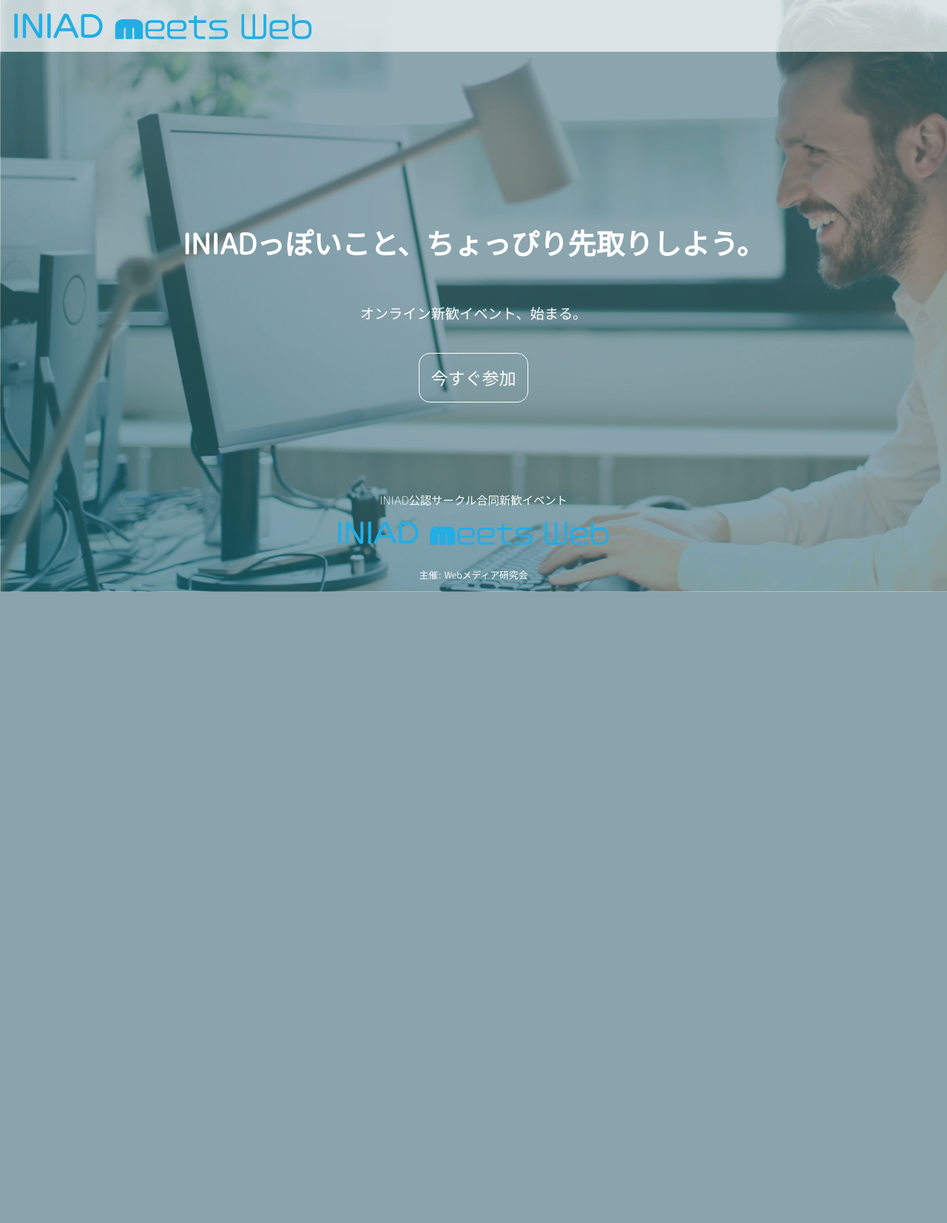
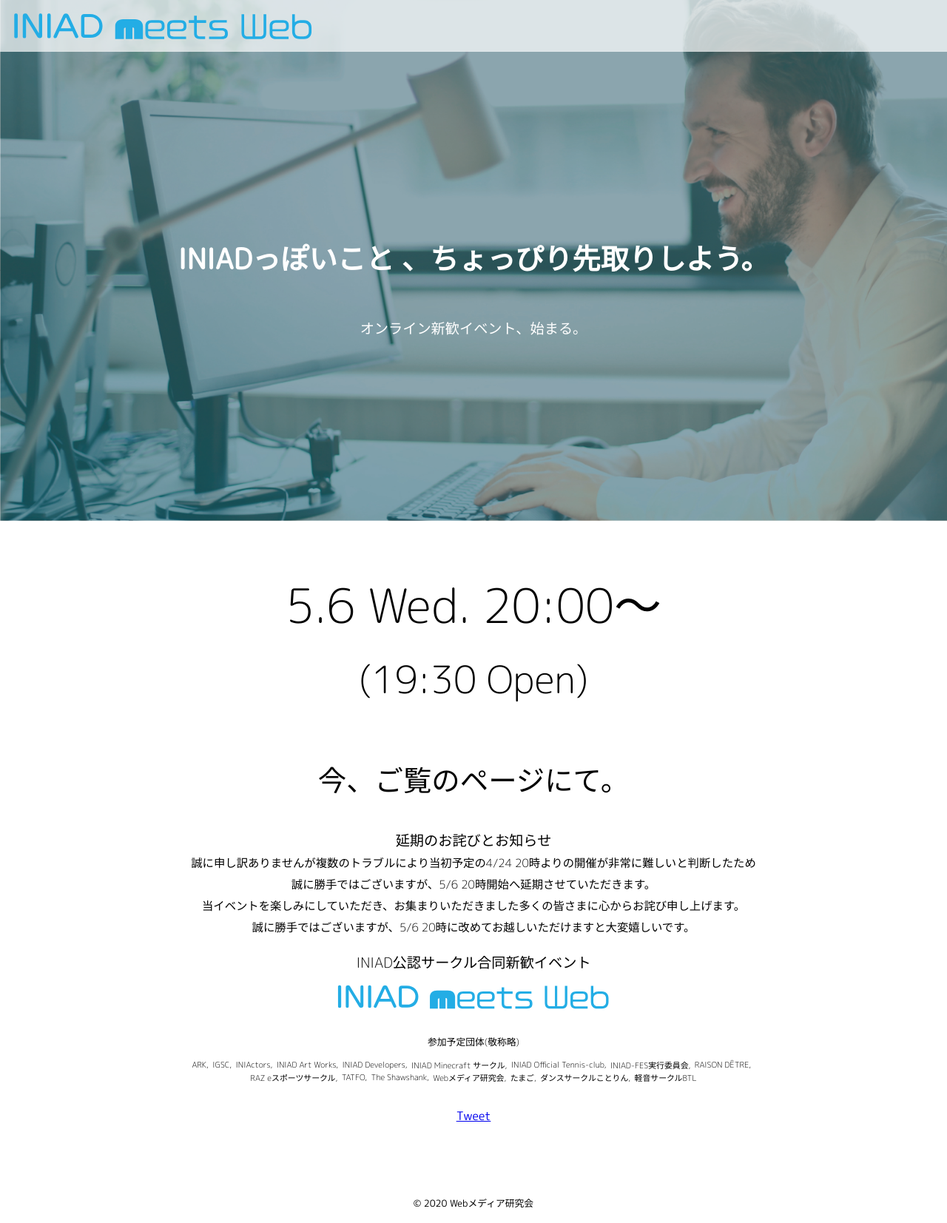
Before and after one commit to ayame-q/iniad-meets-web, a Django app: page / in a window 1280 px wide. Shown: the whole page at 74% size. Before the commit the page ends 800 px from the top, so only its background shows below. Run offline with Django 3.2, Linux system fonts and the light colour scheme; some libraries are stand-ins or nearby versions; some web fonts are replaced.

Commit message:
開始ページを用意

```diff
--- a/config/urls.py
+++ b/config/urls.py
@@ -17,7 +17,7 @@ from django.contrib import admin
 from django.urls import path, include
 
 urlpatterns = [
-    path('admin/', admin.site.urls),
+    path('django_admin/', admin.site.urls),
     path('auth/', include('config.urls_auth')),
     path('', include("meets.urls"))
 ]
--- a/meets/templates/meets/pre.html
+++ b/meets/templates/meets/pre.html
@@ -4,7 +4,7 @@
 <head>
 	<meta charset="UTF-8">
 	<link href="https://fonts.googleapis.com/css2?family=Baloo+Paaji+2:wght@600&family=M+PLUS+Rounded+1c:wght@300;400&display=swap" rel="stylesheet">
-	<link rel="stylesheet" href="{% static "css/prepare.css" %}?0">
+	<link rel="stylesheet" href="{% static "css/prepare.css" %}?6">
 	<meta name="viewport" content="width=device-width,initial-scale=1,minimum-scale=1.0,maximum-scale=1.0,user-scalable=no">
 	<meta name="description" content="INIAD 公認サークルの合同Web新歓のページです。">
 	<meta property="og:url" content="https://meets.iniad.net/">
@@ -42,8 +42,17 @@
 	</div>
 	<section>
 		<div id="info">
-			<p id="date"><time>4.24 Fri. 20:00〜</time></p>
+			<p id="date"><time>5.6 Wed. 20:00〜</time><br><time style="font-size: 0.8em">(19:30 Open)</time></p>
 			<p>今、ご覧のページにて。</p>
+			<p class="small">
+				延期のお詫びとお知らせ<br>
+				<span style="font-size: 0.8em">
+				誠に申し訳ありませんが複数のトラブルにより当初予定の4/24 20時よりの開催が非常に難しいと判断したため<br>
+				誠に勝手ではございますが、5/6 20時開始へ延期させていただきます。<br>
+				当イベントを楽しみにしていただき、お集まりいただきました多くの皆さまに心からお詫び申し上げます。<br>
+				誠に勝手ではございますが、5/6 20時に改めてお越しいただけますと大変嬉しいです。<br>
+				</span>
+			</p>
 			<p class="small">
 				INIAD公認サークル合同新歓イベント
 				<img src="{% static "img/logo.svg" %}" alt="INIAD meets Web">
--- a/meets/views.py
+++ b/meets/views.py
@@ -5,12 +5,11 @@ from django.utils import html, timezone
 import json, re, csv, datetime
 from .models import Entry, Circle, UserRole, ChatLog, Status
 
+
 # Create your views here.
-def pre(request):
-    return render(request, "meets/pre.html")
-
-
 def app(request):
+    if datetime.datetime.now() < datetime.datetime.fromtimestamp(1588761000):
+        return render(request, "meets/pre.html")
     if not request.user.is_authenticated:
         return render(request, "meets/top.html")
     circles = Circle.objects.order_by("id")
@@ -38,6 +37,8 @@ def is_url(s, allowed_blank=False):
 
 
 def circle_admin_list(request):
+    if not request.user.is_authenticated:
+        return redirect("/auth/google/login/?next=/circle_admin")
     if request.user.is_superuser:
         admin_circles = Circle.objects.all()
     elif request.user.role.admin_circles.count():
```
